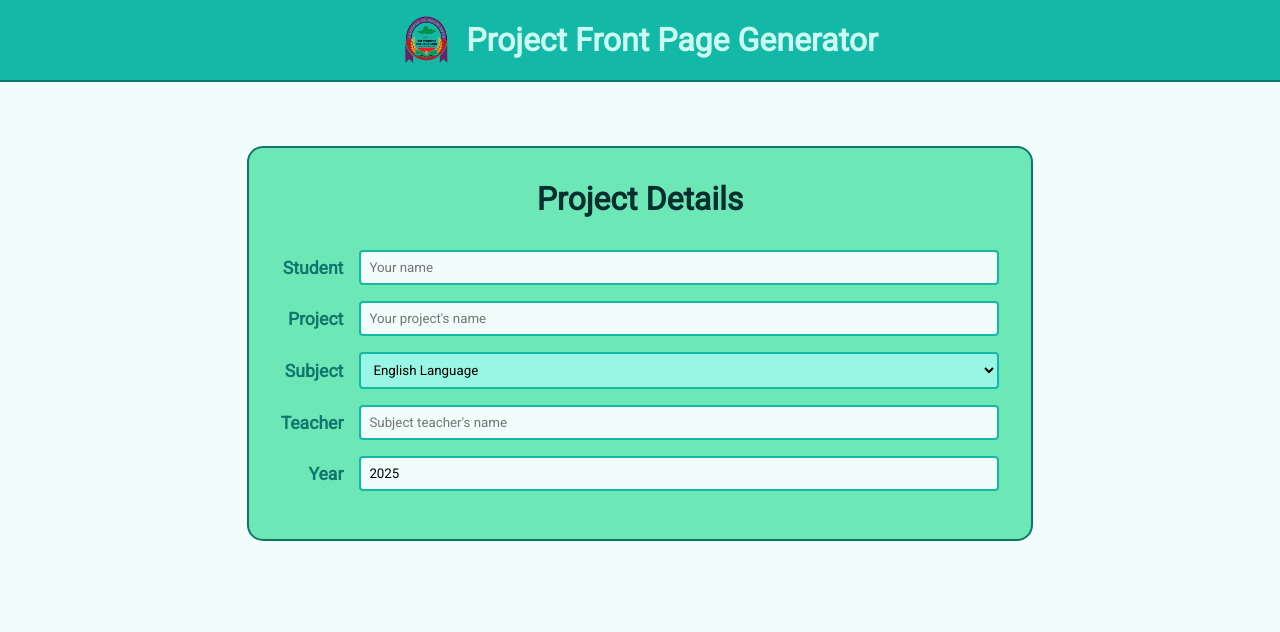
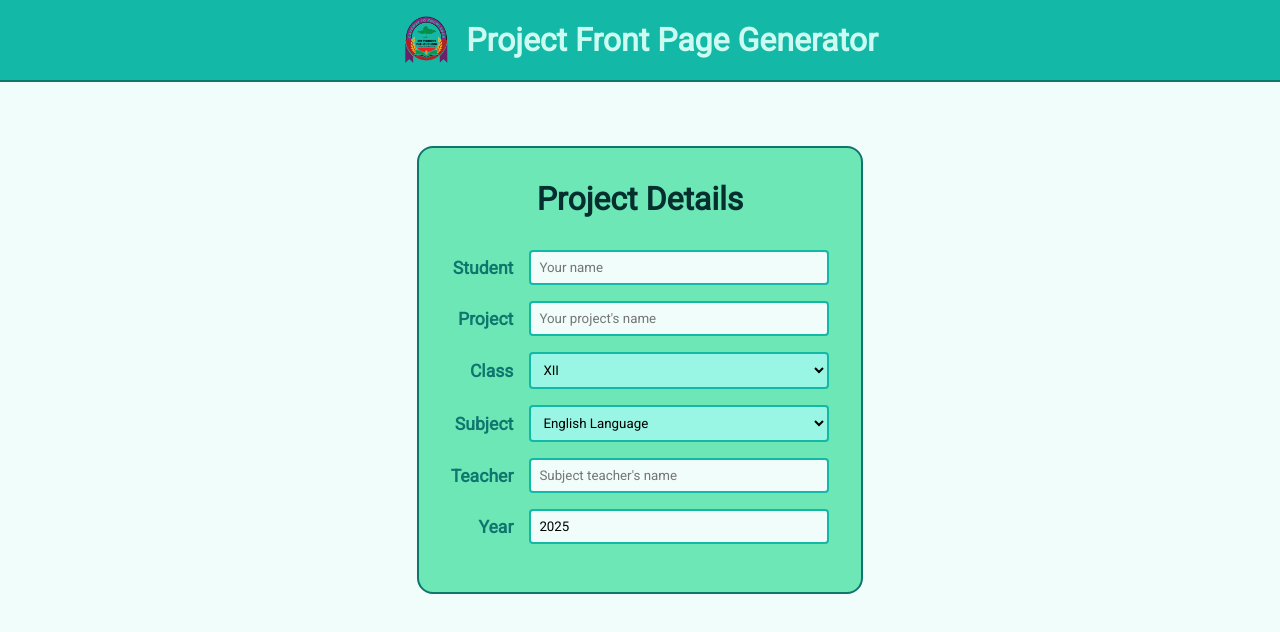
Before and after one commit to shamblonaut/plateboiler, a React (Vite) app: page / in a window 1280 px wide. Shown: the top 632 px of the page. Built offline with nearby package versions, Linux system fonts and the light colour scheme; what @react-pdf/renderer would draw is missing.

Commit message:
Add option for class 11

```diff
--- a/src/App.css
+++ b/src/App.css
@@ -41,7 +41,7 @@ form h2 {
 
 .field {
   display: grid;
-  grid-template-columns: auto 50vw;
+  grid-template-columns: auto min(50vw, 300px);
   gap: 16px;
   margin: 16px 0;
   align-items: center;
--- a/src/App.jsx
+++ b/src/App.jsx
@@ -20,6 +20,7 @@ function App() {
   ];
 
   const [student, setStudent] = useState("");
+  const [grade, setGrade] = useState("XII");
   const [project, setProject] = useState("");
   const [subject, setSubject] = useState(subjectsList[0]);
   const [teacher, setTeacher] = useState("");
@@ -85,9 +86,19 @@ function App() {
               />
             </div>
             <div className="field">
+              <label>Class</label>
+              <select
+                value={grade}
+                onChange={(event) => setGrade(event.target.value)}
+                required
+              >
+                <option value="XII" selected={true} >XII</option>
+                <option value="XI">XI</option>
+              </select>
+            </div>
+            <div className="field">
               <label>Subject</label>
               <select
-                type="text"
                 value={subject}
                 onChange={(event) => setSubject(event.target.value)}
                 required
@@ -141,6 +152,7 @@ function App() {
                 document={
                   <PDF
                     studentName={student}
+                    grade={grade}
                     projectName={project}
                     subject={subject}
                     teacher={teacher}
--- a/src/PDF.jsx
+++ b/src/PDF.jsx
@@ -126,7 +126,7 @@ const styles = StyleSheet.create({
 });
 
 // Create Document Component
-const PDF = ({ studentName, projectName, subject, teacher, year }) => (
+const PDF = ({ studentName, grade, projectName, subject, teacher, year }) => (
   <Document>
     <Page size="A4" style={styles.page}>
       <View style={styles.section}>
@@ -134,7 +134,9 @@ const PDF = ({ studentName, projectName, subject, teacher, year }) => (
         <Text style={styles.largeSpaced}>PROJECT REPORT</Text>
         <Text style={styles.centerSpaced}>Submitted by</Text>
         <Text style={styles.centerBold}>{studentName.toUpperCase()}</Text>
-        <Text style={[styles.centerBold, { marginRight: 80 }]}>UID No.:</Text>
+        {grade === "XII" && (
+          <Text style={[styles.centerBold, { marginRight: 80 }]}>UID No.:</Text>
+        )}
         <Text style={styles.center}>to</Text>
         <Text style={styles.center}>
           Council for the Indian School Certificate Examination (CISCE)
@@ -157,10 +159,10 @@ const PDF = ({ studentName, projectName, subject, teacher, year }) => (
         <Text style={styles.largeBoldSpaced}>DECLARATION</Text>
         <Text style={styles.textBlock}>
           I undersigned solemnly declare that the project report "
-          <Text style={styles.textBold}>{projectName}</Text>" is
-          based on my work carried out during the course of our study under the
-          supervision of {teacher}. I assert the statement made and conclusions
-          drawn are an outcome of my research work. I further certify that
+          <Text style={styles.textBold}>{projectName}</Text>" is based on my
+          work carried out during the course of our study under the supervision
+          of {teacher}. I assert the statement made and conclusions drawn are an
+          outcome of my research work. I further certify that
         </Text>
         <View style={styles.list}>
           <View style={styles.listItem}>
@@ -204,11 +206,12 @@ const PDF = ({ studentName, projectName, subject, teacher, year }) => (
         <Text style={styles.textBlock}>
           This is to certify that{" "}
           <Text style={styles.textBold}>{studentName.toUpperCase()}</Text>, a
-          student of class XII has successfully completed the research on the
-          project "
-          <Text style={styles.textBold}>{projectName}</Text>"
-          under the guidance of {teacher} during the year {year - 1}-{year} in
-          partial fulfillment of {subject} project conducted by ISC, New Delhi.
+          student of class {grade} has successfully completed the research on
+          the project "<Text style={styles.textBold}>{projectName}</Text>" under
+          the guidance of {teacher} during the year {year - 1}-{year}
+          {grade === "XII" &&
+            ` in partial fulfillment of ${subject} project conducted by ISC, New Delhi`
+          }.
         </Text>
       </View>
       <View
```
